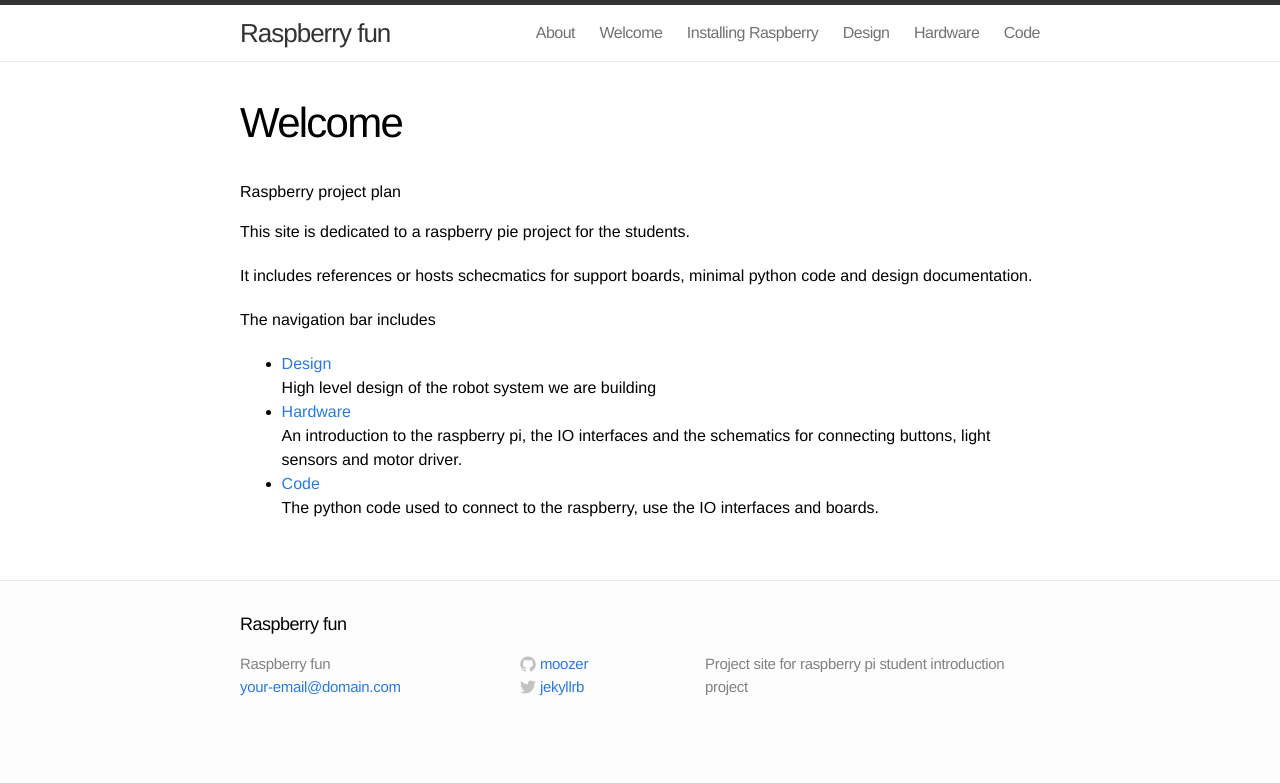
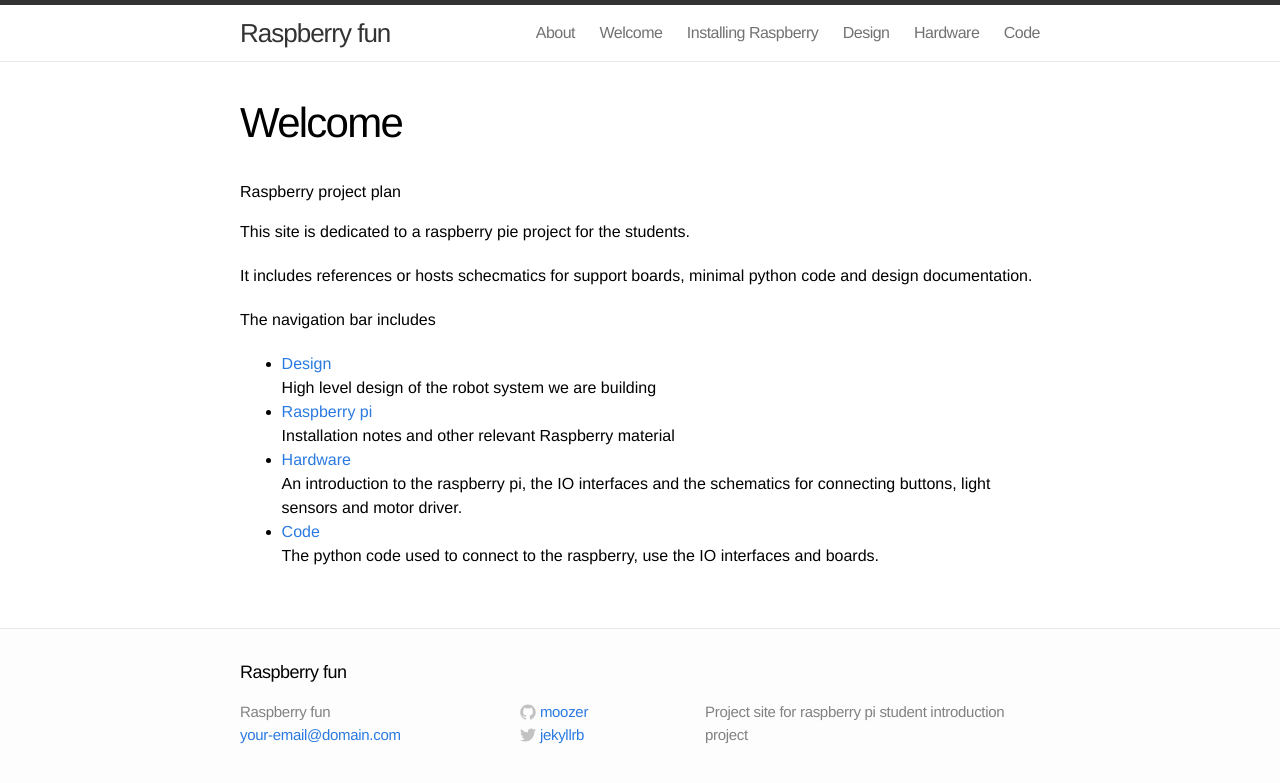
Before and after one commit to EAL-IT-Technology/RaspberryFun, a Jekyll site: the page built from index.md, in a window 1280 px wide. Shown: the top 783 px of the page. Built offline with Jekyll 4.4.1, drawn with Linux system fonts in a browser that asks for light colours.

Commit message:
fixed design spelling error aded raspberry subdir

```diff
--- a/index.md
+++ b/index.md
@@ -11,9 +11,13 @@ It includes references or hosts schecmatics for support boards, minimal python c
 
 The navigation bar includes
 
-* [Design]({{ site.baseurl }}/Design)
+* [Design]({{ site.baseurl }}/design)
 
     High level design of the robot system we are building
+
+* [Raspberry pi]({{ site.baseurl }}/raspberry)
+
+    Installation notes and other relevant Raspberry material
 
 * [Hardware]({{ site.baseurl }}/Hardware)
 
```
Also changed, not shown: raspberry/installing_raspberry.md (renamed from hardware/installing_raspberry.md).
